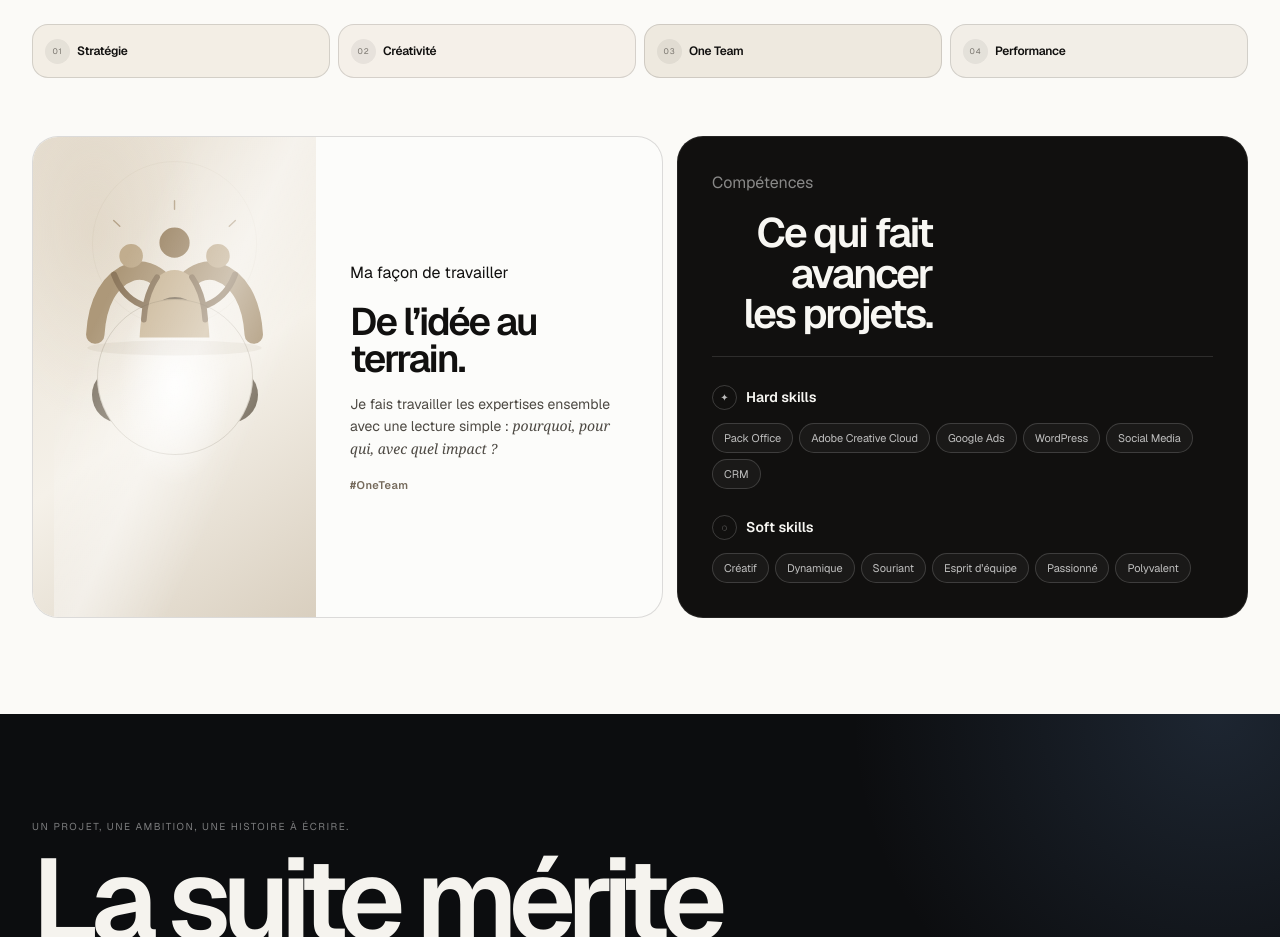
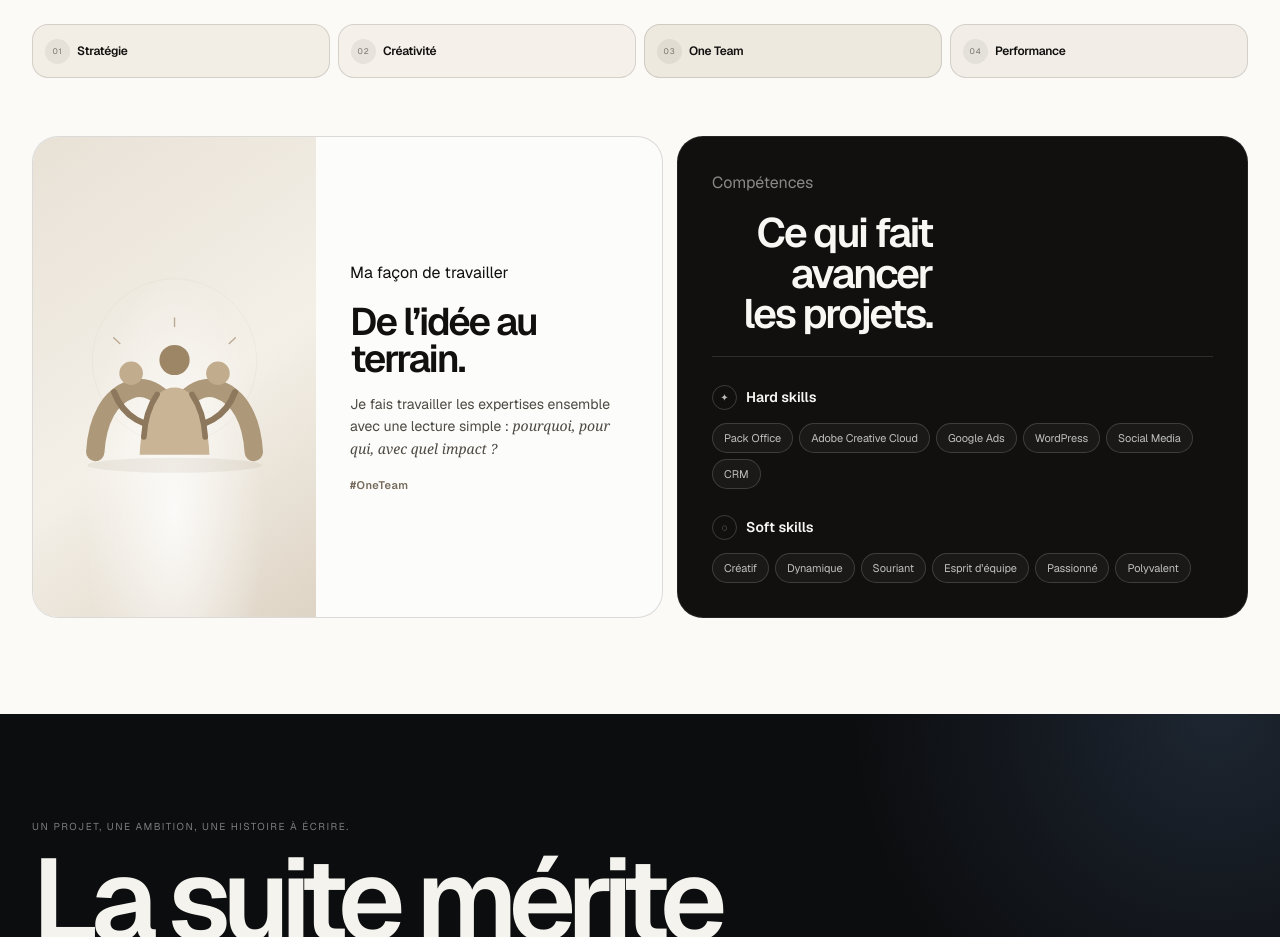
Before and after one commit to paulsebille/Portfolio, a Next.js app: page / in a window 1280 px wide. Shown: the part 2000-2937 px from the top of the page. Built offline with nearby package versions, Linux system fonts and the light colour scheme.

Commit message:
Style About team support illustration

```diff
--- a/app/globals.css
+++ b/app/globals.css
@@ -2200,3 +2200,24 @@ body { font-family: "Helvetica Neue", Helvetica, Arial, sans-serif; }
   .about-team-visual::before { width: 118px; height: 118px; }
   .skills-card-head .skills-editorial-title { font-size: 34px; }
 }
+
+
+/* Teamwork illustration */
+.about-team-visual {
+  display: grid;
+  place-items: center;
+  background:
+    radial-gradient(ellipse at 50% 78%, rgba(255,255,255,.8), transparent 45%),
+    linear-gradient(145deg, #e8e1d6, #f4f0e8 55%, #ded4c5);
+}
+.about-team-visual::before,
+.about-team-visual::after { display: none; }
+.team-support-illustration {
+  display: block;
+  width: min(100%, 390px);
+  height: min(100%, 330px);
+  overflow: visible;
+}
+@media (max-width:560px) {
+  .team-support-illustration { width: min(100%, 310px); height: 175px; }
+}
```
